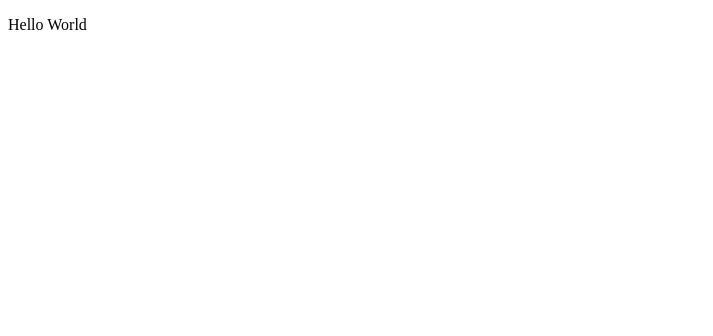
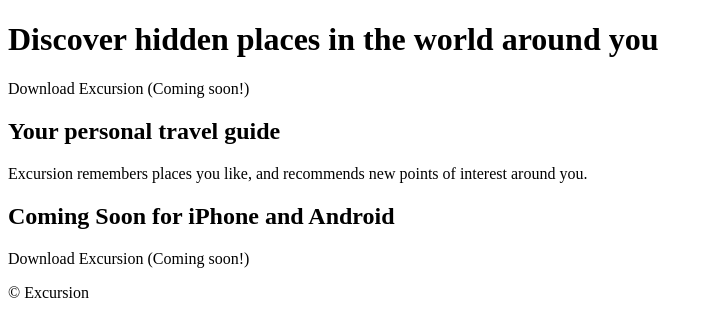
Before and after one commit to jutingying/excursion, a plain HTML site: page index.html in a window 1280 px wide. Shown: the whole page, without its empty margins (0-713 px from the left). Drawn offline with Linux system fonts and the light colour scheme.

Commit message:
Add top header.

```diff
--- a/index.html
+++ b/index.html
@@ -5,6 +5,18 @@
     <title>Excursion</title>
   </head>
   <body>
-    <p>Hello World</p>
+    <div class="topheader">
+      <h1>Discover hidden places in the world around you</h1>
+    </div>
+
+    <p>Download Excursion (Coming soon!)</p>
+    <h2>Your personal travel guide</h2>
+    <p>Excursion remembers places you like, and recommends new points of interest around you.</p>
+    <h2>Coming Soon for iPhone and Android</h2>
+    <p>Download Excursion (Coming soon!)</p>
+    <p>© Excursion</p>
+
+
+
   </body>
 </html>
--- a/resources/css/style.css
+++ b/resources/css/style.css
@@ -0,0 +1,7 @@
+topheader {
+  font-family: Verdana;
+  font-weight: normal;
+  font-size: 50px;
+  color: white;
+  text-align: center;
+}
```
